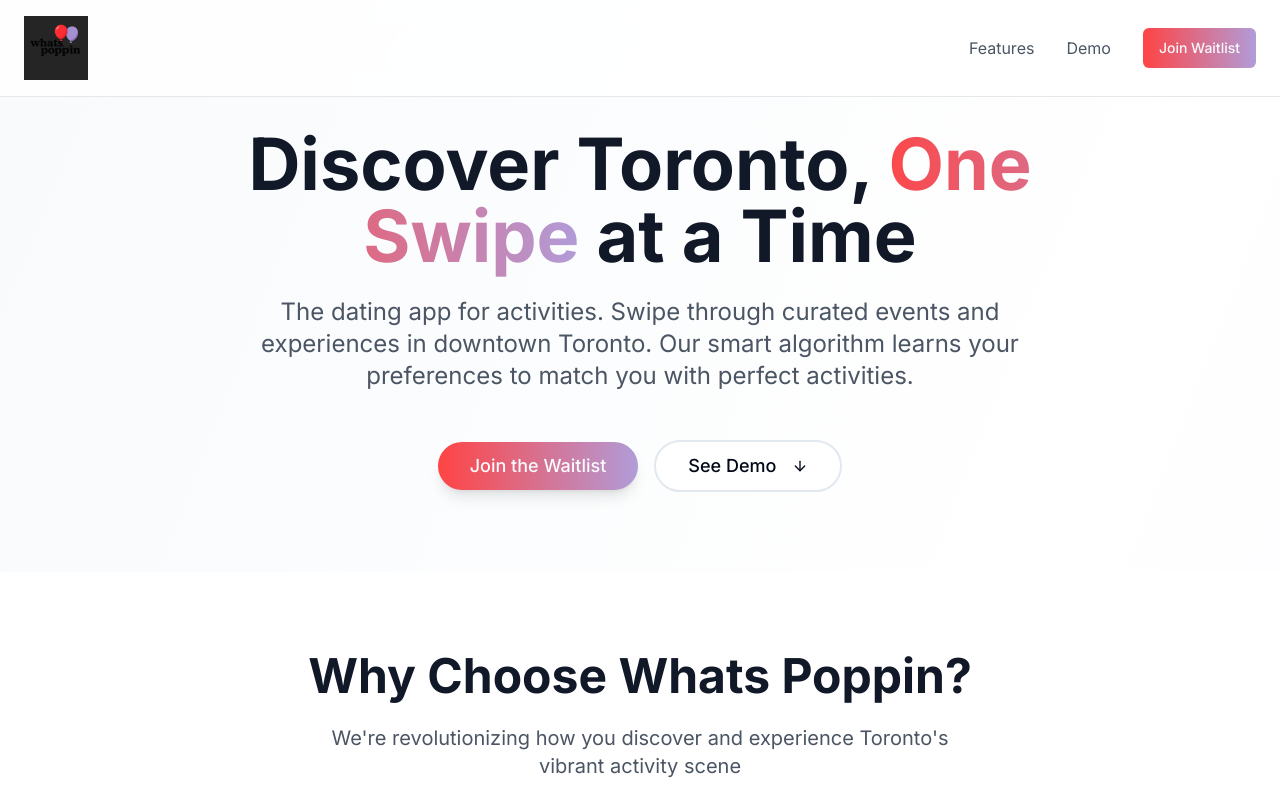
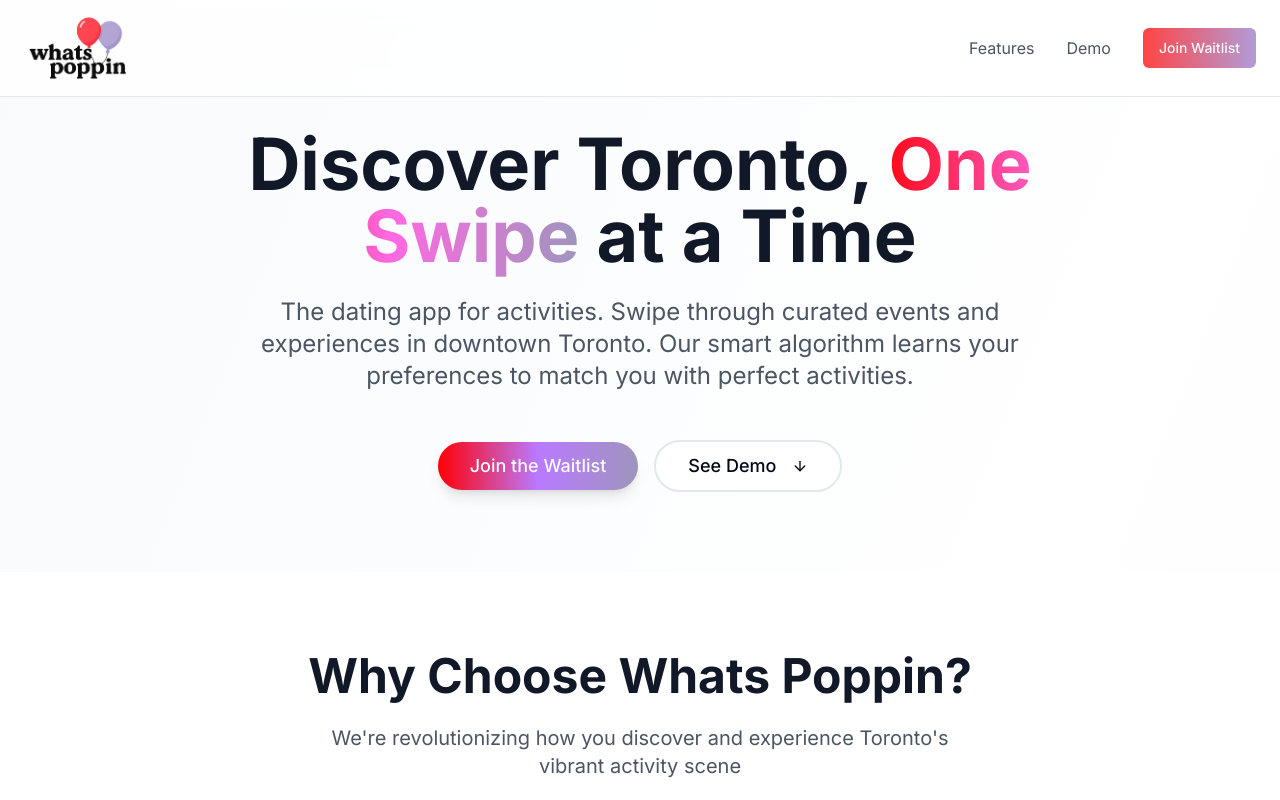
Before and after one commit to PrithviSeran/poppin-toronto-vibes, a React (Vite) app: page / in a window 1280 px wide. Shown: the top 800 px of the page. Built offline with nearby package versions, Linux system fonts and the light colour scheme.

Commit message:
Refactor: Update logo and gradients
Updated the logo and applied the specified gradient to the "Swipe" word in the Hero section and the "Join the Waitlist" button.

```diff
--- a/src/components/Footer.tsx
+++ b/src/components/Footer.tsx
@@ -6,7 +6,7 @@ const Footer = () => {
           <div className="md:col-span-2">
             <div className="flex items-center space-x-3 mb-4">
               <img
-                src="/lovable-uploads/b2bd165a-364b-454d-bba5-9b14c31b48af.png"
+                src="/lovable-uploads/6b3cb97c-171b-494a-af64-d5171f919f1d.png"
                 alt="Whats Poppin Logo"
                 className="h-12 w-auto"
               />
--- a/src/components/Header.tsx
+++ b/src/components/Header.tsx
@@ -11,7 +11,7 @@ const Header = () => {
       <div className="container mx-auto px-6 py-4 flex items-center justify-between">
         <div className="flex items-center">
           <img
-            src="/lovable-uploads/b2bd165a-364b-454d-bba5-9b14c31b48af.png"
+            src="/lovable-uploads/6b3cb97c-171b-494a-af64-d5171f919f1d.png"
             alt="Whats Poppin Logo"
             className="h-16 w-auto"
           />
--- a/src/components/Hero.tsx
+++ b/src/components/Hero.tsx
@@ -17,7 +17,7 @@ const Hero = () => {
         <div className="animate-fade-in">
           <h1 className="text-5xl md:text-7xl font-bold text-gray-900 mb-6 leading-tight">
             Discover Toronto,
-            <span className="bg-gradient-to-r from-brand-red to-brand-purple bg-clip-text text-transparent"> One Swipe</span> at a Time
+            <span className="bg-gradient-to-r from-[#FF0005] via-[#FF4D9D] via-[#FF69E2] via-[#B97AFF] to-[#9E95BD] bg-clip-text text-transparent"> One Swipe</span> at a Time
           </h1>
 
           <p className="text-xl md:text-2xl text-gray-600 mb-12 max-w-3xl mx-auto leading-relaxed">
@@ -29,7 +29,7 @@ const Hero = () => {
             <Button
               onClick={scrollToWaitlist}
               size="lg"
-              className="bg-gradient-to-r from-brand-red to-brand-purple hover:from-red-500 hover:to-purple-500 transition-all duration-300 text-lg px-8 py-6 rounded-full shadow-lg hover:shadow-xl transform hover:scale-105"
+              className="bg-gradient-to-r from-[#FF0005] via-[#FF4D9D] via-[#FF69E2] via-[#B97AFF] to-[#9E95BD] hover:opacity-90 transition-all duration-300 text-lg px-8 py-6 rounded-full shadow-lg hover:shadow-xl transform hover:scale-105"
             >
               Join the Waitlist
             </Button>
--- a/src/components/Waitlist.tsx
+++ b/src/components/Waitlist.tsx
@@ -52,7 +52,7 @@ const Waitlist = () => {
                 <Button
                   type="submit"
                   size="lg"
-                  className="w-full bg-gradient-to-r from-brand-red to-brand-purple hover:from-red-500 hover:to-purple-500 transition-all duration-300 text-lg py-6 rounded-full shadow-lg hover:shadow-xl transform hover:scale-105"
+                  className="w-full bg-gradient-to-r from-[#FF0005] via-[#FF4D9D] via-[#FF69E2] via-[#B97AFF] to-[#9E95BD] hover:opacity-90 transition-all duration-300 text-lg py-6 rounded-full shadow-lg hover:shadow-xl transform hover:scale-105"
                   disabled={isSubmitting}
                 >
                   {isSubmitting ? 'Joining...' : 'Join the Waitlist'}
```
Also changed, not shown: public/lovable-uploads/6b3cb97c-171b-494a-af64-d5171f919f1d.png (added).
